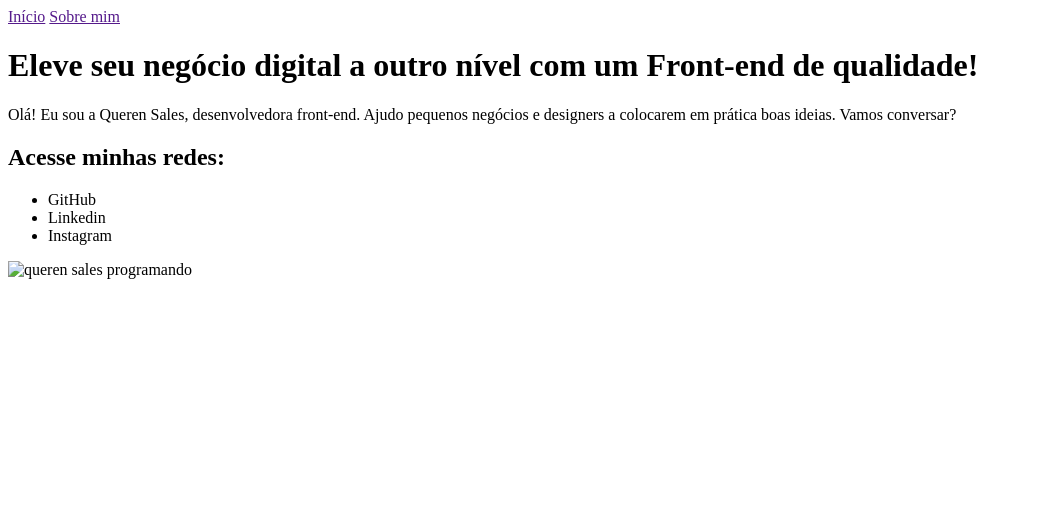
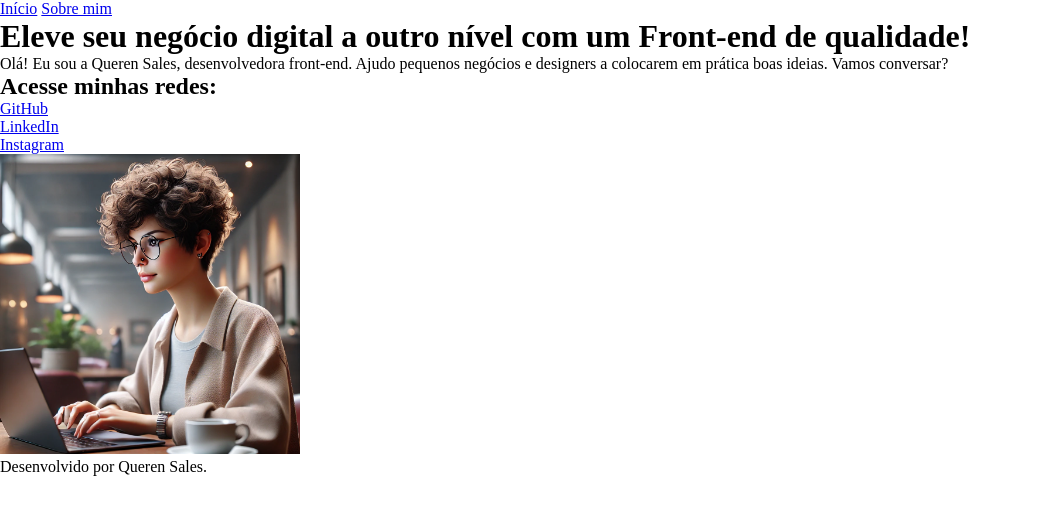
Before and after one commit to querensales/aboutme, a plain HTML site: page index.html in a window 1280 px wide. Shown: the whole page, without its empty margins (0-1039 px from the left). Drawn offline with Linux system fonts and the light colour scheme.

Commit message:
alterando img e melhorando html

```diff
--- a/index.html
+++ b/index.html
@@ -3,12 +3,14 @@
     <head>
         <meta charset="UTF-8">
         <meta name="viewport" content="width=device-width, initial-scale=1.0">
+        <meta name="description" content="Queren Sales, desenvolvedora front-end, ajuda pequenos negócios e designers a transformarem ideias em realidade.">
+        <link rel="stylesheet" href="style.css">
         <title>Queren Sales</title>
     </head>
     <body>
         <nav>
-            <a class="menu" href>Início</a>
-            <a class="menu" href>Sobre mim</a>
+            <a class="menu" href="#">Início</a>
+            <a class="menu" href="#">Sobre mim</a>
         </nav>
         <header>
             <h1>Eleve seu negócio digital a outro nível
@@ -18,17 +20,24 @@
         <main>
             <section>
                 <p>Olá! Eu sou a Queren Sales, desenvolvedora front-end.
-                Ajudo pequenos negócios e designers a colocarem em prática boas
+                    Ajudo pequenos negócios e designers a colocarem em prática
+                    boas
                     ideias. Vamos conversar?
                 </p>
                 <h2>Acesse minhas redes:</h2>
                 <ul>
-               <li href="">GitHub</li>
-               <li href="">Linkedin</li>
-               <li href="">Instagram</li>
+                    <li><a href="#" aria-label="Visite meu perfil no GitHub">GitHub</a></li>
+                    <li><a href="#" aria-label="Visite meu perfil no LinkedIn">LinkedIn</a></li>
+                    <li><a href="#" aria-label="Visite meu perfil no Instagram">Instagram</a></li>
                 </ul>
             </section>
-        <img src="" alt="queren sales programando">
+            <img class="img_queren" src="./imagens/Querensales.png"
+                alt="Queren Sales sentada em frente ao computador, programando">
+
         </main>
+        <footer>
+            <p>Desenvolvido por Queren Sales.</p>
+        </footer>
     </body>
+
 </html>
--- a/style.css
+++ b/style.css
@@ -0,0 +1,13 @@
+*{
+    margin: 0;
+    padding: 0;
+    box-sizing: border-box;
+}
+
+body{
+    width: 100%;
+}
+
+.img_queren{
+    width: 300px;
+}
```
Also changed, not shown: imagens/Querensales.png (added), imagens/querensales.jpg (renamed from imagens/TDC_4-17.jpg). Lines whose indentation alone changed are shown as unchanged.
